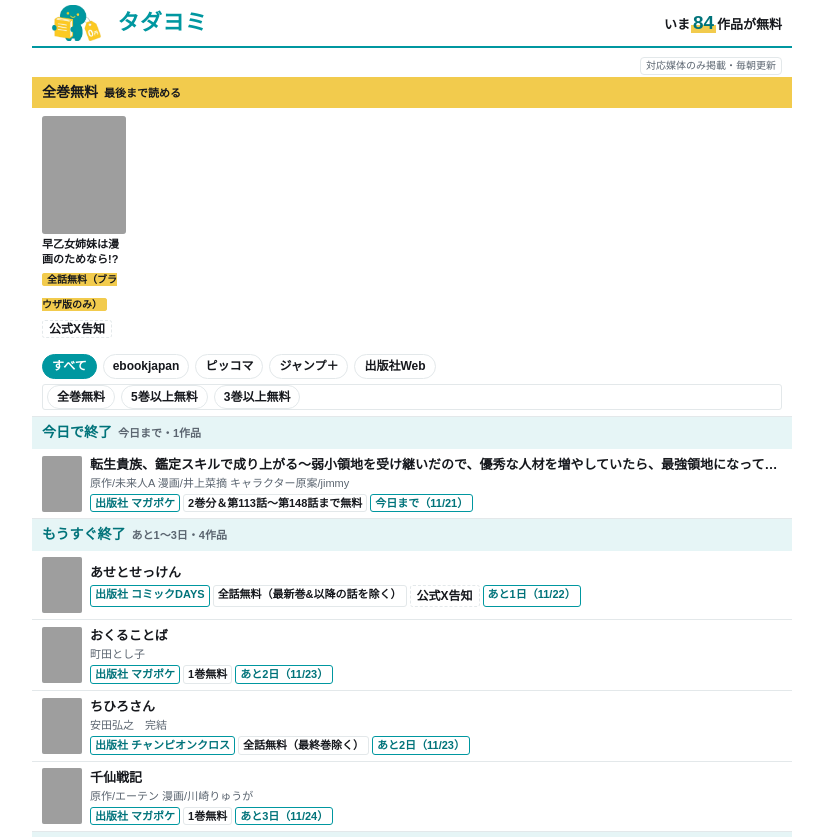
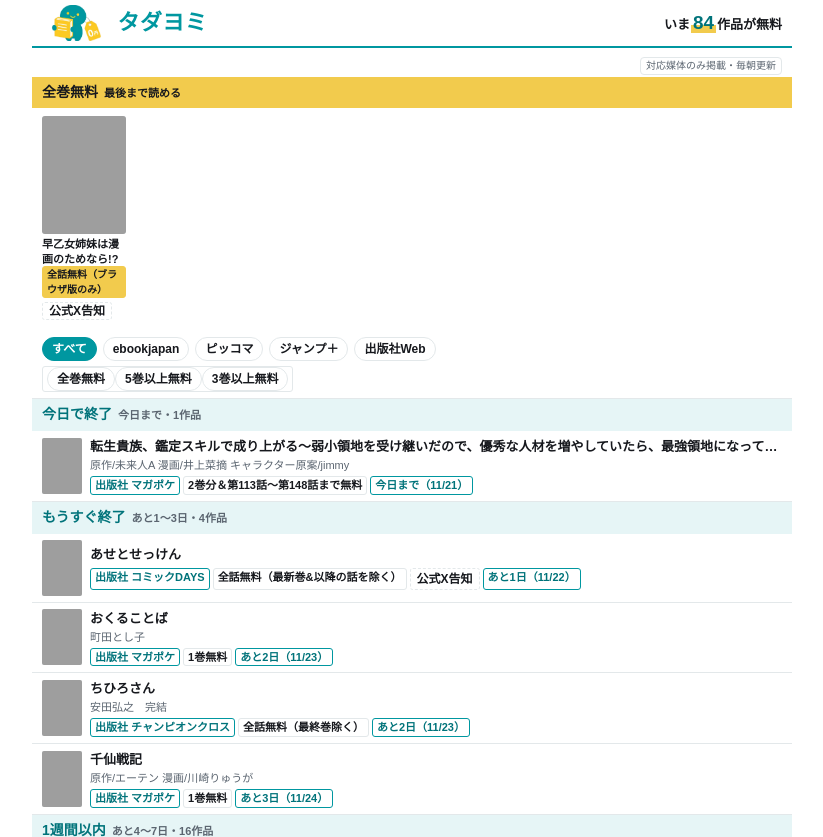
Before and after one commit to Yukitchy/tadayomi, a plain HTML site: page index.html in a window 1280 px wide. Shown: the top 837 px of the page, without its empty margins (228-1051 px from the left). Drawn offline with Linux system fonts and the light colour scheme; grey boxes are pictures that could not be loaded.

Commit message:
チップの折り返しを1枚の箱に（長いラベルで背景が行ごとに千切れていた）
Co-Authored-By: Claude Opus 5.5 <noreply@anthropic.com>

```diff
--- a/common.css
+++ b/common.css
@@ -18,7 +18,7 @@ h2{white-space:nowrap;overflow:hidden;text-overflow:ellipsis}
 .badge.pub{background:#fff;color:var(--teal-d);border:1px solid var(--teal)}
 .badge.pub::before{content:"出版社 ";font-weight:600}
 .via{font-size:12px;font-weight:700;color:var(--ink);border:1px dashed var(--line);border-radius:3px;padding:1px 6px;white-space:nowrap;line-height:1.5}
-.vol{background:#fff;border:1px solid var(--line);white-space:normal;overflow-wrap:anywhere;min-width:0}
+.vol{background:#fff;border:1px solid var(--line);white-space:normal;overflow-wrap:anywhere;min-width:0;display:inline-block;max-width:100%;vertical-align:top}
 .vol.all{background:var(--yel);border-color:var(--yel)}
 .left{border:1px solid var(--line);color:var(--sub)}
 .left.hot{border-color:var(--teal);color:var(--teal-d)}
```
